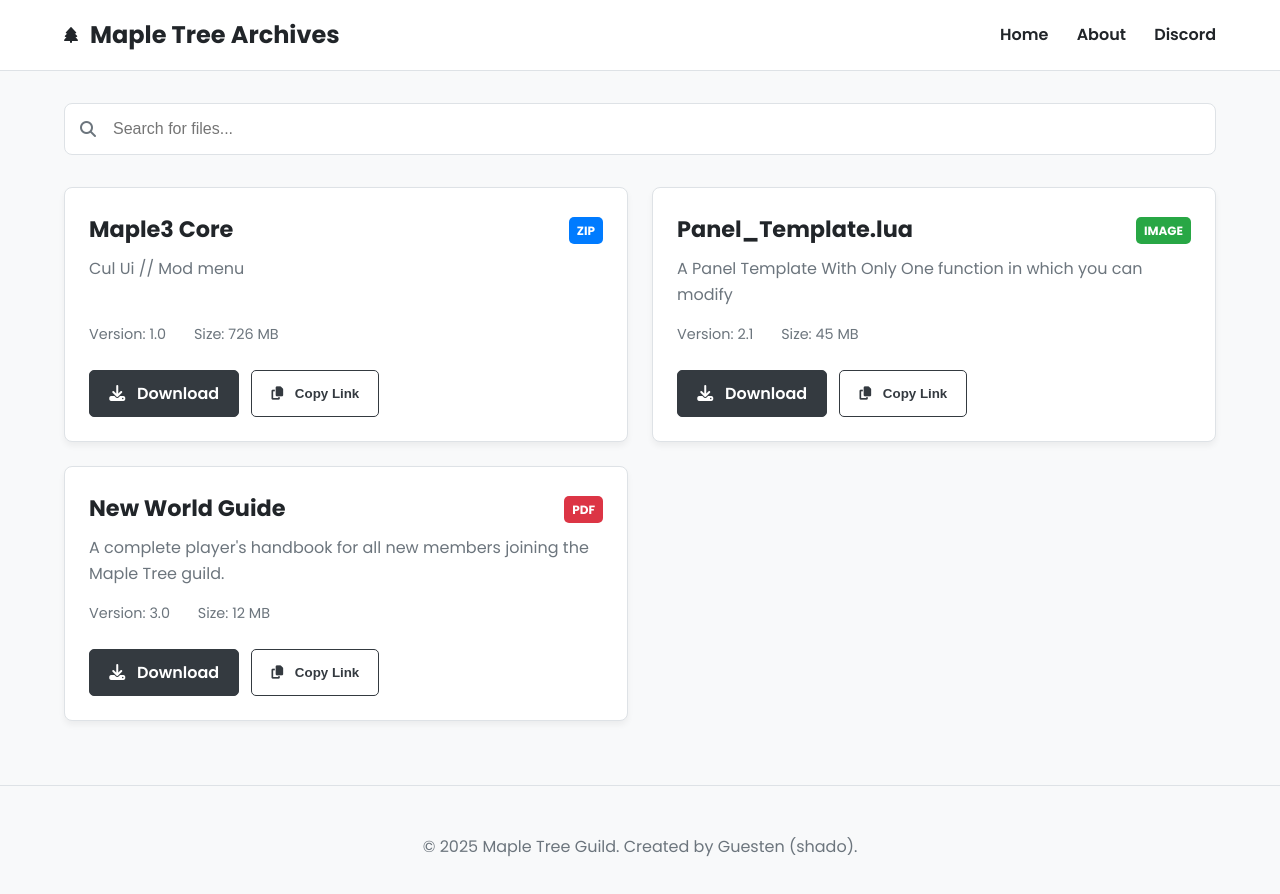
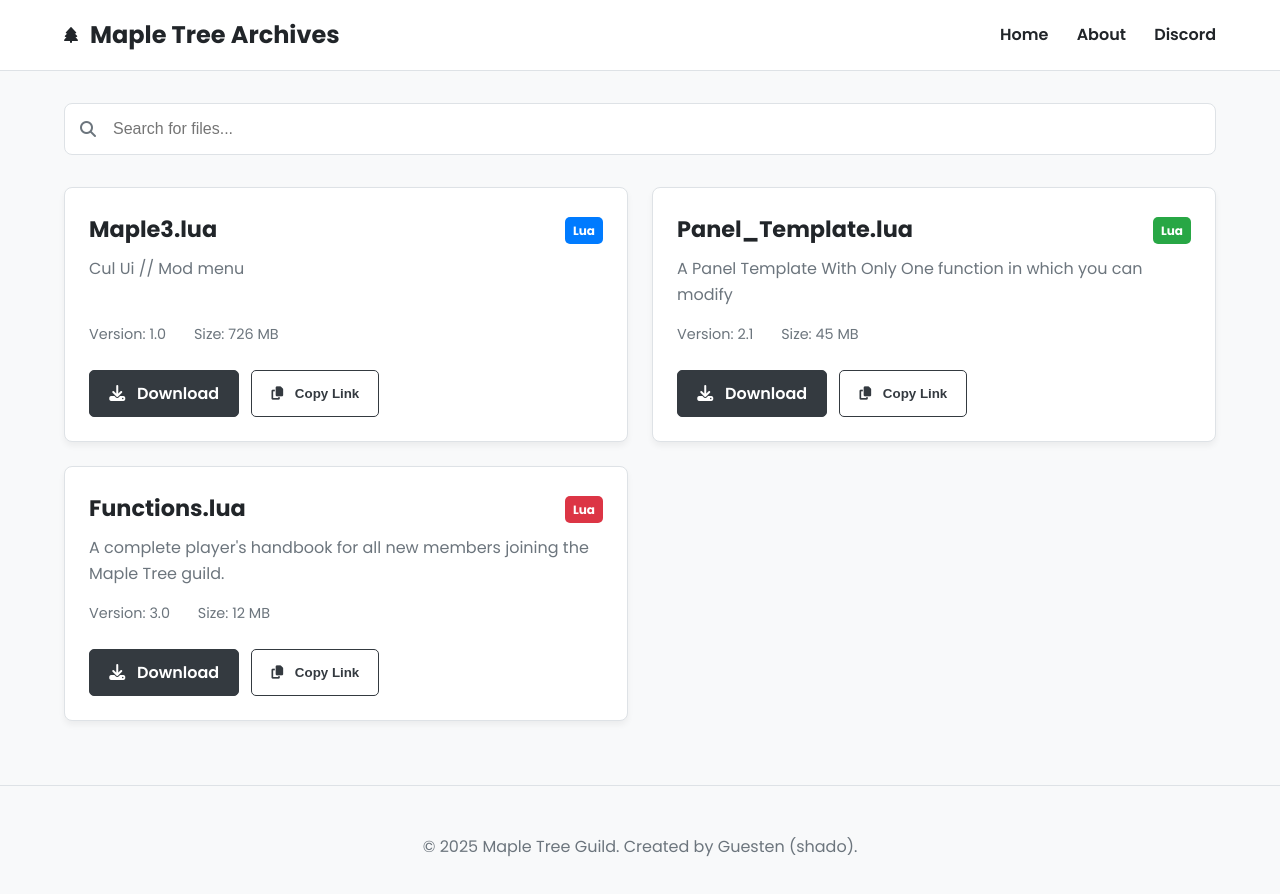
Before and after one commit to YuiHachimitzu/Maple3, a plain HTML site: page index.html in a window 1280 px wide. Drawn offline with Linux system fonts and the light colour scheme.

Commit message:
Update index.html

```diff
--- a/index.html
+++ b/index.html
@@ -42,8 +42,8 @@
 
                 <div class="file-card">
                     <div class="card-header">
-                        <h3>Maple3 Core</h3>
-                        <span class="badge badge-zip">ZIP</span>
+                        <h3>Maple3.lua</h3>
+                        <span class="badge badge-zip">Lua</span>
                     </div>
                     <p class="file-description">Cul Ui // Mod menu</p>
                     <div class="file-meta">
@@ -59,7 +59,7 @@
                 <div class="file-card">
                     <div class="card-header">
                         <h3>Panel_Template.lua</h3>
-                        <span class="badge badge-img">IMAGE</span>
+                        <span class="badge badge-img">Lua</span>
                     </div>
                     <p class="file-description">A Panel Template With Only One function in which you can modify</p>
                     <div class="file-meta">
@@ -74,8 +74,8 @@
 
                 <div class="file-card">
                     <div class="card-header">
-                        <h3>New World Guide</h3>
-                        <span class="badge badge-pdf">PDF</span>
+                        <h3>Functions.lua</h3>
+                        <span class="badge badge-pdf">Lua</span>
                     </div>
                     <p class="file-description">A complete player's handbook for all new members joining the Maple Tree guild.</p>
                     <div class="file-meta">
```
